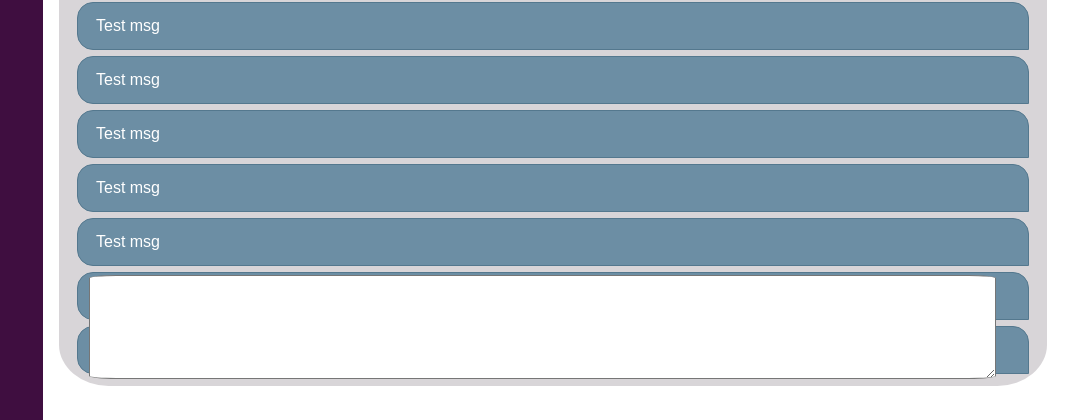
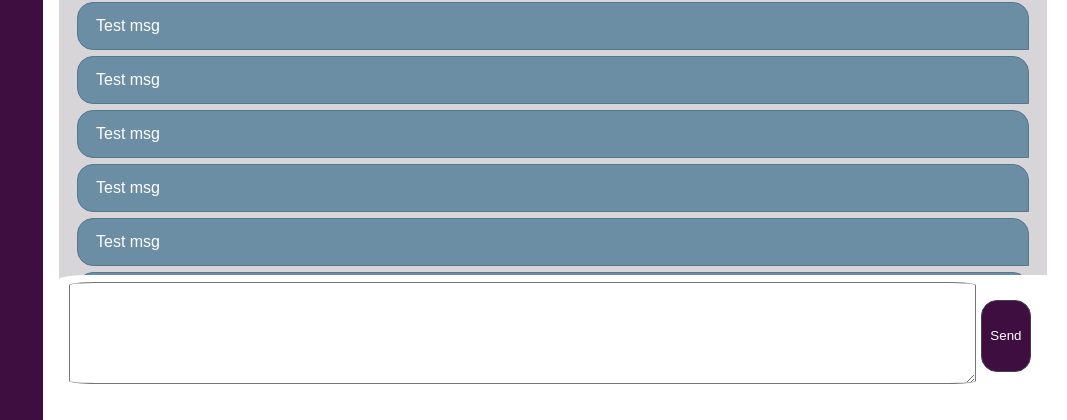
Before and after one commit to A-Fayez/flack, a Flask app: page /chat in a window 1280 px wide. Shown: the part 456-876 px from the top of the page, without its empty margins (213-1280 px from the left). Run offline with Flask 2, Linux system fonts and the light colour scheme; style sheets or scripts are compiled from the project's sources.

Commit message:
added: send button and chat box scrollbar custome styling

```diff
--- a/static/sass/chat.scss
+++ b/static/sass/chat.scss
@@ -1,3 +1,5 @@
+$theme-coloer: #3F0E40;
+
 @mixin text($color, $size) {
   color: $color;
   font-size: $size;
@@ -92,12 +94,12 @@ form input[type=text] {
   text-align: center;
   top: 40%;
   left: 10%;
-  border: 2px solid #3F0E40;
+  border: 2px solid $theme-coloer;
   border-radius: 10px;
 
 }
 form input[type=text]:focus {
-  border-color: #3F0E40;
+  border-color: $theme-coloer;
 }
 
 form button {
@@ -107,7 +109,7 @@ form button {
   top: 70%;
   width: 140px;
   height: 40px;
-  background-color: #3F0E40;
+  background-color: $theme-coloer;
   border: 1.7px solid black;
   border-radius: 10px;
   font-size: 20px;
@@ -117,7 +119,7 @@ form button {
 form button:hover,
 .popup-content button:hover  {
   background-color: white !important;
-  color: #3F0E40 !important;
+  color: $theme-coloer !important;
 }
 
 .side-bar {
@@ -172,7 +174,7 @@ form button:hover,
 
 #new-channel-btn {
   position: relative;
-  background-color: #3F0E40;
+  background-color: $theme-coloer;
   border: none;
   top: -4%;
   left: 30%;
@@ -220,20 +222,43 @@ ul li a:hover,
   height: 100%;
 }
 
-#new-message-box {
+.new-msg-wrapper {
   position: relative;
   z-index: 1;
   top:30%;
   border-radius: 3%;
+  width: 100%;
+  height: 70%;
+  background-color: white;
+}
+
+
+#new-message-box {
+  position: relative;
+  z-index: 1;
+  border-radius: 3%;
+  top: 5%;
   width: 90%;
-  height: 50%;
-  left: 3%;
+  height: 70%;
+  left: 1%;
 }
+
 
 #new-message-box:focus {
   font-size: x-large;
 }
 
+.send {
+  position: relative;
+  color: white;
+  height: 50%;
+  width: 5%;
+  top: -25%;
+  margin-left: 1%;
+  background-color: $theme-coloer;
+  border-radius: 16px;
+  border: 1px solid #443f56;
+}
 
 .messages {
   grid-area: 1 / 2 / 5 / 4;
@@ -271,7 +296,7 @@ ul li a:hover,
   height: 50%;
   width: 40%;
   background: white;
-  border: 2px solid #3F0E40;
+  border: 2px solid $theme-coloer;
   border-radius: 5%;
 }
 
@@ -289,12 +314,12 @@ ul li a:hover,
   display: inline-block;
   padding: 10px;
   margin: 32% 5% 0 0;
-  border: 1.2px solid #3F0E40;
+  border: 1.2px solid $theme-coloer;
   border-radius: 5%;
 }
 
 #create {
-  background: #3F0E40;
+  background: $theme-coloer;
   color: white;
   font-size: larger;
 }
@@ -305,7 +330,7 @@ ul li a:hover,
 }
 
 #new-channel-name {
-  border: 2px solid #3F0E40;
+  border: 2px solid $theme-coloer;
   border-radius: 5px;
   width: 60%;
   height: 13%;
@@ -322,6 +347,7 @@ ul li a:hover,
 }
 
 // chat bubbles
+
 .bubble-wrapper {
 	padding: 10px 10px;
 	display: flex;
@@ -341,3 +367,24 @@ ul li a:hover,
 .msg-bubble.other {
   @include chat-bubble($own: false);
 }
+
+// chat box scrollbar
+#chat-box::-webkit-scrollbar-track
+{
+	-webkit-box-shadow: inset 0 0 6px rgba(0,0,0,0.3);
+	border-radius: 10px;
+	background-color: #F5F5F5;
+}
+
+#chat-box::-webkit-scrollbar
+{
+	width: 8px;
+	background-color: #F5F5F5;
+}
+
+#chat-box::-webkit-scrollbar-thumb
+{
+	border-radius: 10px;
+	-webkit-box-shadow: inset 0 0 6px rgba(0,0,0,.3);
+	background-color: #555;
+}
--- a/templates/chat.html
+++ b/templates/chat.html
@@ -24,7 +24,10 @@
 
 <!-- dynamically generate placeholder corrsepond to channel-->
 <div class="input-message-area">
-    <textarea id="new-message-box"></textarea>
+    <div class="new-msg-wrapper">
+        <textarea id="new-message-box"></textarea>
+        <button class="send">Send</button>
+    </div>
 </div>
 
 <div class="messages">
```
